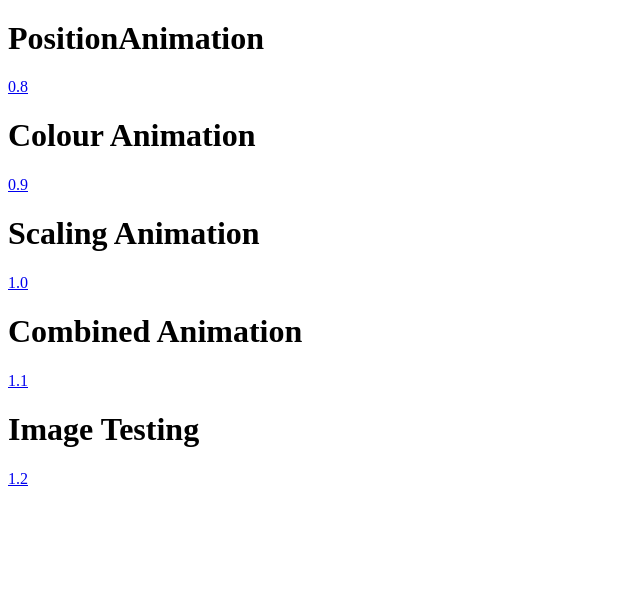
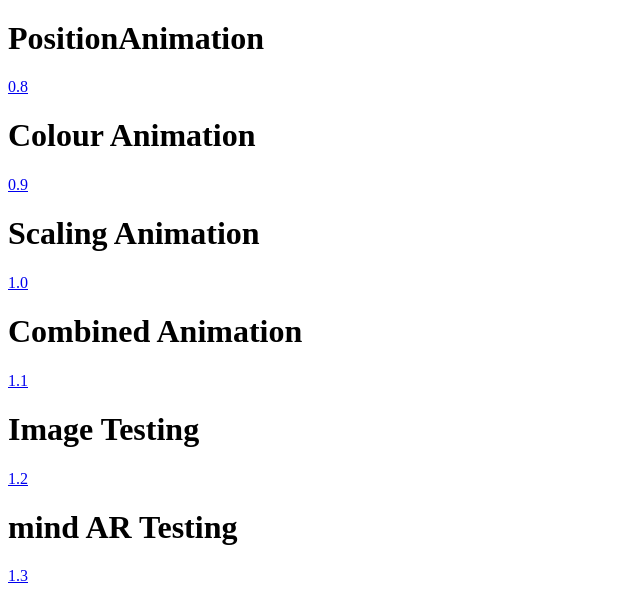
Before and after one commit to dazizo25/AR-ass1, a plain HTML site: page index.html in a window 1280 px wide. Shown: the part 732-1325 px from the top of the page, without its empty margins (0-640 px from the left). Before the commit the page ends 1228 px from the top, so only its background shows below. Drawn offline with Linux system fonts and the light colour scheme.

Commit message:
add new link

```diff
--- a/index.html
+++ b/index.html
@@ -44,6 +44,8 @@
   <h1> Image Testing </h1>
   <a href="1.2 Image Testing.html">1.2</a>
 
+   <h1> mind AR Testing </h1>
+   <a href="1.3 mind AR Testing.html">1.3</a>
 
 
 
```
